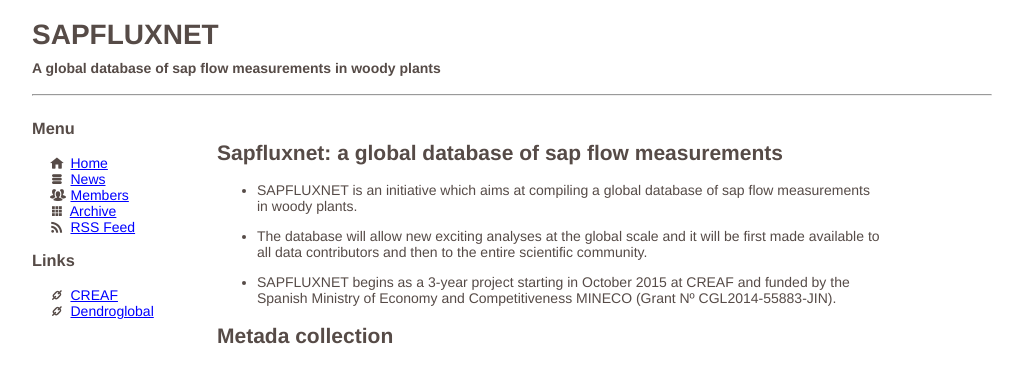
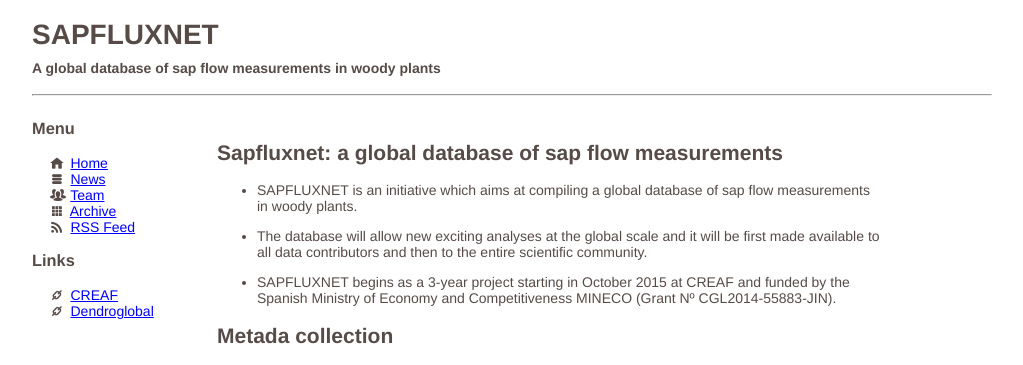
Before and after one commit to sapfluxnet/sapfluxnet-public, a Jekyll site: the page built from index.html, in a window 1280 px wide. Shown: the top 365 px of the page, without its empty margins (26-1049 px from the left). Built offline with Jekyll 4.4.1, drawn with Linux system fonts in a browser that asks for light colours; Markdown is read by kramdown in place of the engine named in the settings; the list of posts is cut into pages by our own code.

Commit message:
Changed members to team

```diff
--- a/_layouts/default.html
+++ b/_layouts/default.html
@@ -29,7 +29,7 @@
             <ul>
                 <li><i class="icon-home"></i>   <a href="{{site.baseurl}}">Home</a></li>
                 <li><i class="icon-list"></i>     <a href="{{site.baseurl}}/news">News</a></li>
-                <li><i class="icon-users"></i>   <a href="{{site.baseurl}}/contact">Members</a></li>
+                <li><i class="icon-users"></i>   <a href="{{site.baseurl}}/contact">Team</a></li>
                 <li><i class="icon-th"></i>     <a href="{{site.baseurl}}/archive">Archive</a></li>
                 <li><i class="icon-rss"></i>    <a href="{{site.baseurl}}/feed.xml">RSS Feed</a></li>
             </ul>
```
